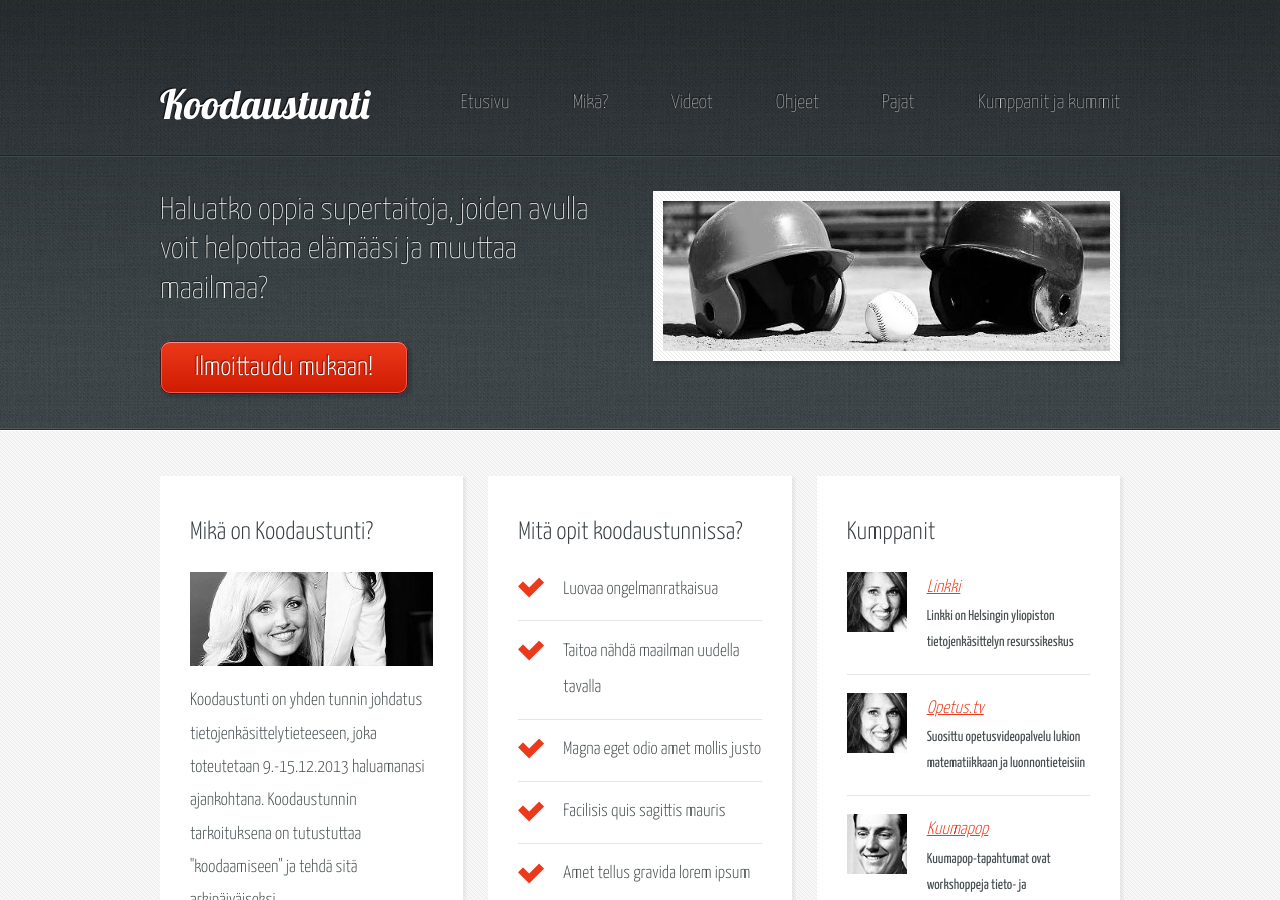
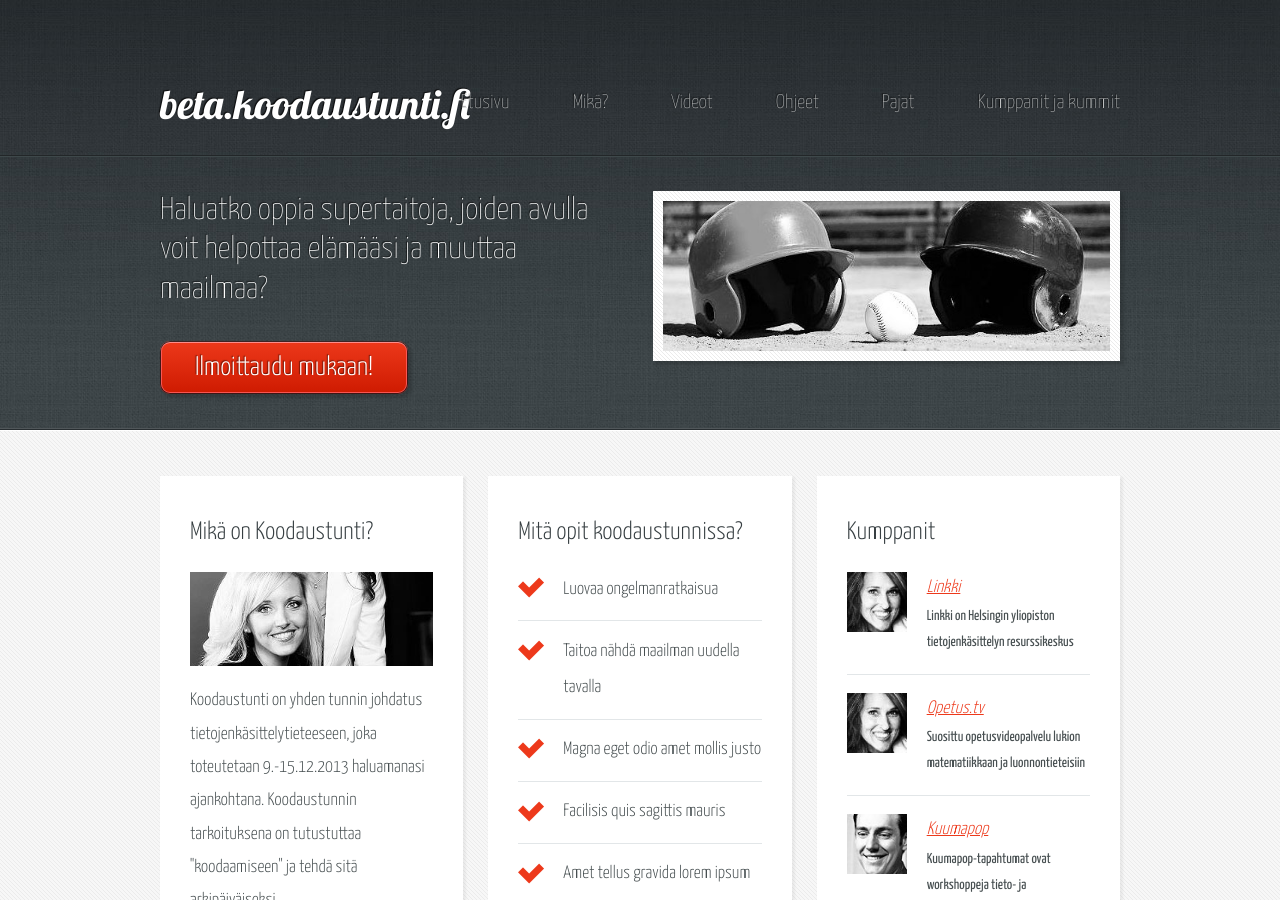
Before and after one commit to jannecederberg/koodaustunti.fi, a Jekyll site: the page built from index.html, in a window 1280 px wide and 900 px high. Built offline with Jekyll 4.4.1, drawn with Linux system fonts in a browser that asks for light colours; Markdown is read by kramdown in place of the engine named in the settings.

Commit message:
Sivuston nimi tilapäisesti: beta.koodaustunti.fi

```diff
--- a/_config.yml
+++ b/_config.yml
@@ -1,3 +1,3 @@
-name: Koodaustunti
+name: beta.koodaustunti.fi
 markdown: redcarpet
 pygments: true
```
